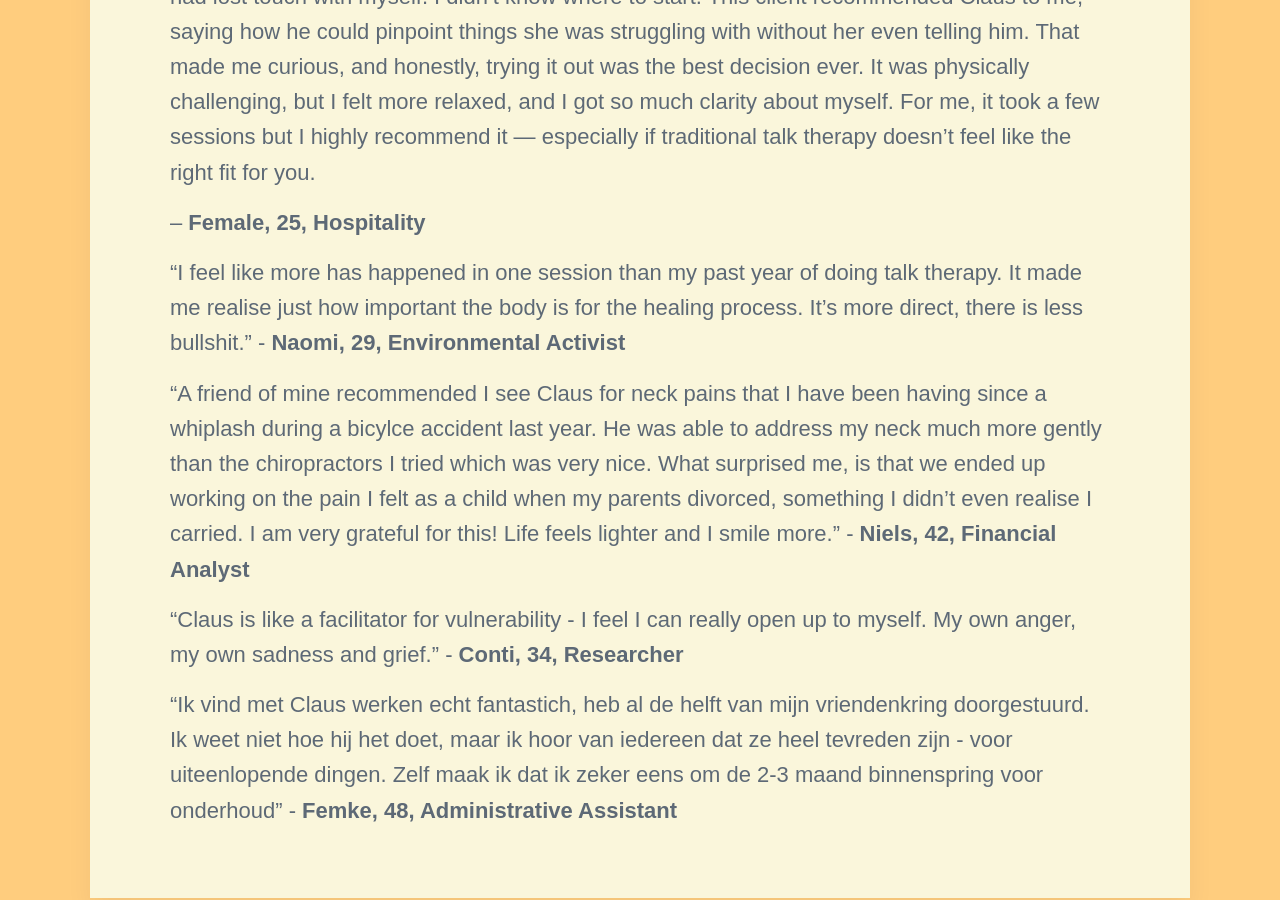
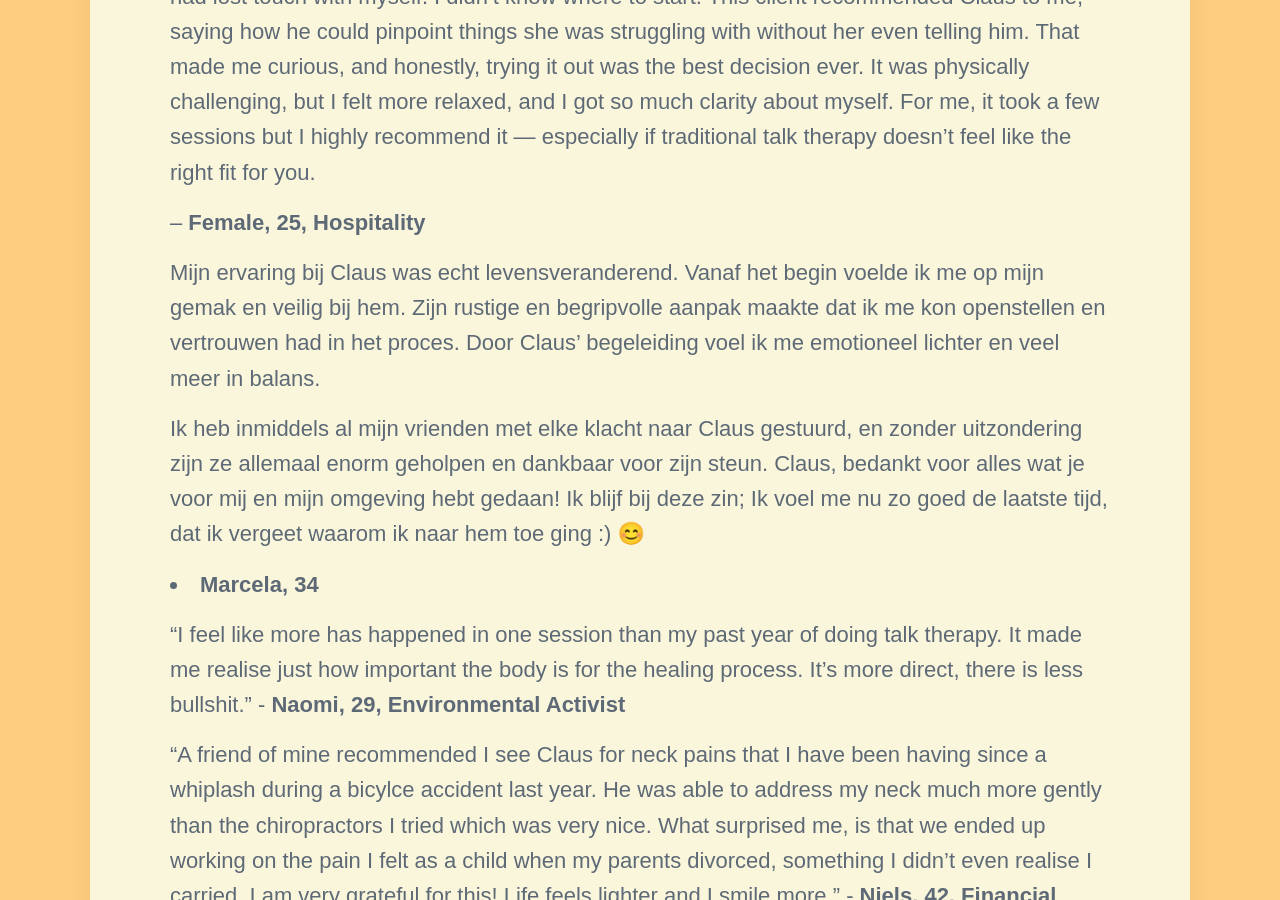
Before and after one commit to threekeytherapy/threekeytherapy.com, a Jekyll site: the page built from _projects/testimonials.md, in a window 1280 px wide and 900 px high, scrolled down 966 px. Built offline with Jekyll 4.4.1, drawn with Linux system fonts in a browser that asks for light colours; nearby versions of some CDN libraries; some web fonts are replaced.

Commit message:
format text

```diff
--- a/_projects/testimonials.md
+++ b/_projects/testimonials.md
@@ -10,6 +10,12 @@ I met Claus through a client of his. I was at a really low point, dealing with s
 
 – **Female, 25, Hospitality**
 
+Mijn ervaring bij Claus was echt levensveranderend. Vanaf het begin voelde ik me op mijn gemak en veilig bij hem. Zijn rustige en begripvolle aanpak maakte dat ik me kon openstellen en vertrouwen had in het proces. Door Claus' begeleiding voel ik me emotioneel lichter en veel meer in balans.
+
+Ik heb inmiddels al mijn vrienden met elke klacht naar Claus gestuurd, en zonder uitzondering zijn ze allemaal enorm geholpen en dankbaar voor zijn steun. Claus, bedankt voor alles wat je voor mij en mijn omgeving hebt gedaan! Ik blijf bij deze zin; Ik voel me nu zo goed de laatste tijd, dat ik vergeet waarom ik naar hem toe ging :) 😊
+
+- **Marcela, 34**
+
 "I feel like more has happened in one session than my past year of doing talk therapy. It made me realise just how important the body is for the healing process. It's more direct, there is less bullshit." -  **Naomi, 29, Environmental Activist**
 
 "A friend of mine recommended I see Claus for neck pains that I have been having since a whiplash during a bicylce accident last year. He was able to address my neck much more gently than the chiropractors I tried which was very nice. What surprised me, is that we ended up working on the pain I felt as a child when my parents divorced, something I didn't even realise I carried. I am very grateful for this! Life feels lighter and I smile more." - **Niels, 42, Financial Analyst**
```
